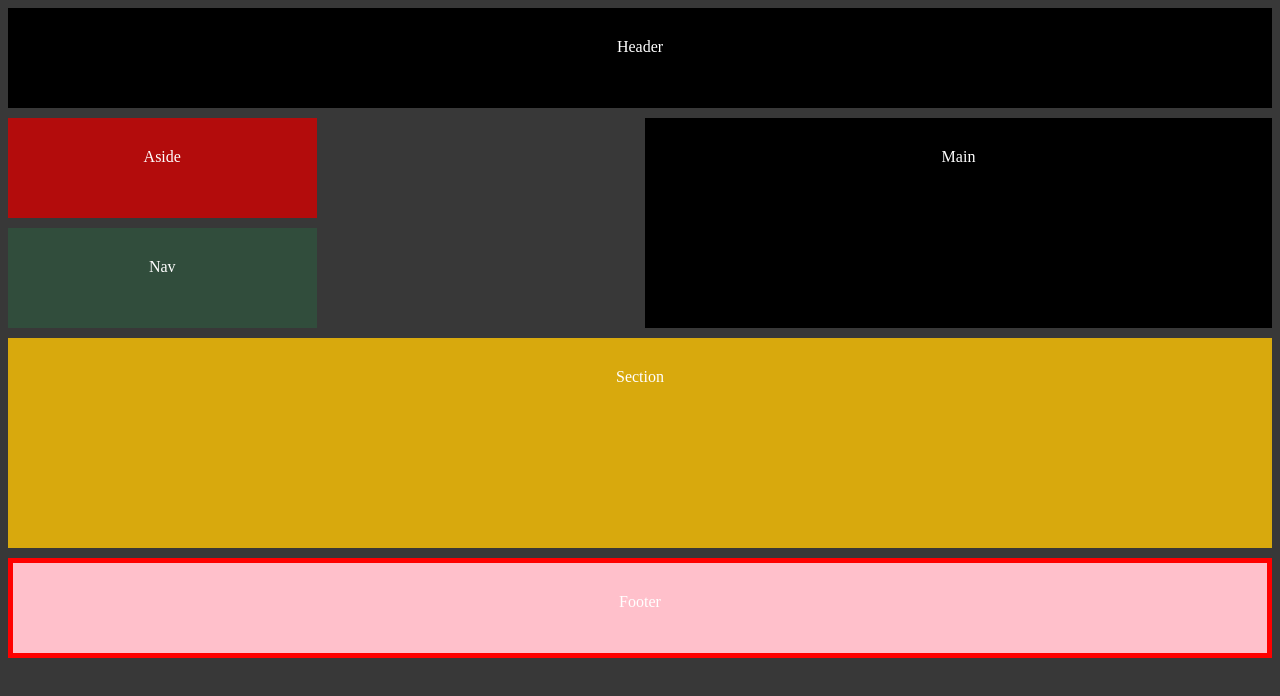
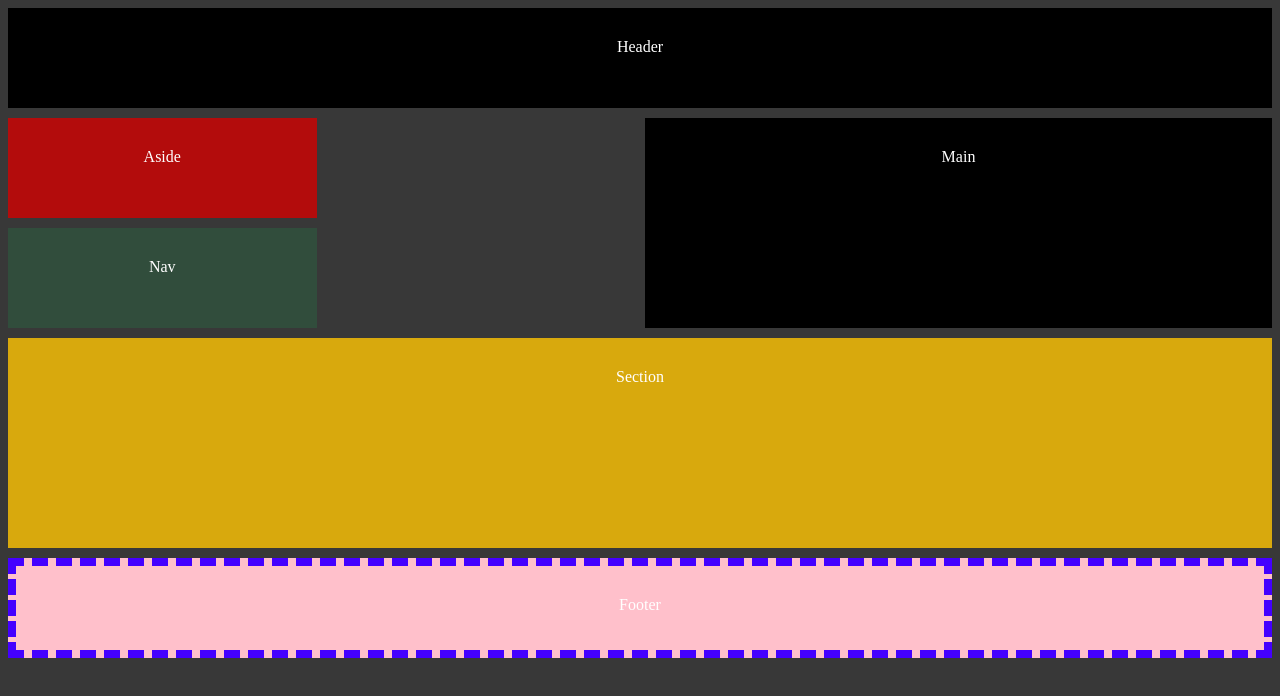
Before and after one commit to yunchenpicado/actividad2, a plain HTML site: page index.html in a window 1280 px wide. Drawn offline with Linux system fonts and the light colour scheme.

Commit message:
dashed border

```diff
--- a/index.html
+++ b/index.html
@@ -56,7 +56,7 @@
         footer {
             grid-area: footer;
             background-color: pink;
-            border: 5px solid red;
+            border: 8px dashed rgb(68, 0, 255);
         }
     </style>
 </head>
```
